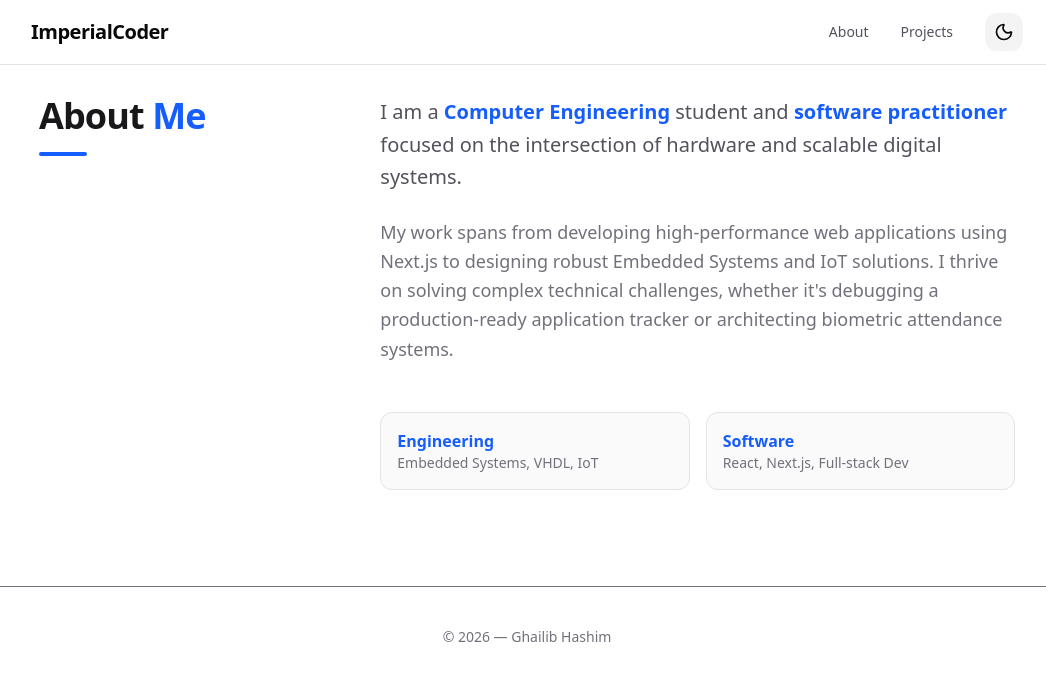
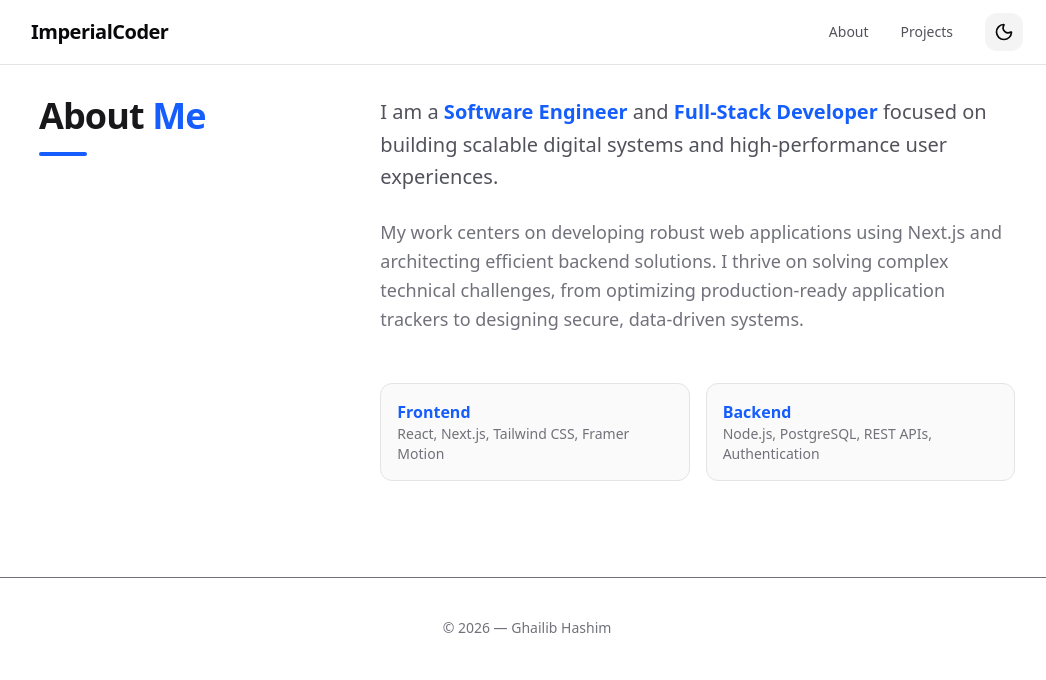
Before and after one commit to HashimGhalib/imperialCoderPortfolio, a Next.js app: page /about in a window 1280 px wide. Shown: the top 680 px of the page, without its empty margins (113-1159 px from the left). Built offline with nearby package versions, Linux system fonts and the light colour scheme.

Commit message:
about me remodified again

```diff
--- a/app/about/page.tsx
+++ b/app/about/page.tsx
@@ -42,22 +42,25 @@ export default function About() {
                         className="md:col-span-8 space-y-6"
                     >
                         <p className="text-xl leading-relaxed text-zinc-600 dark:text-zinc-400">
-                            I am a <span className="font-bold text-blue-600">Computer Engineering</span> student and <span className="font-bold text-blue-600">software practitioner</span> focused on the intersection of hardware and scalable digital systems.
+                            I am a <span className="font-bold text-blue-600">Software Engineer</span> and <span className="font-bold text-blue-600">Full-Stack Developer</span> focused on building scalable digital systems and high-performance user experiences.
                         </p>
 
                         <p className="text-lg leading-relaxed text-zinc-500 dark:text-zinc-400">
-                            My work spans from developing high-performance web applications using Next.js to designing robust Embedded Systems and IoT solutions. I thrive on solving complex technical challenges, whether it's debugging a production-ready application tracker or architecting biometric attendance systems.
+                            My work centers on developing robust web applications using Next.js and architecting efficient backend solutions. I thrive on solving complex technical challenges, from optimizing production-ready application trackers to designing secure, data-driven systems.
                         </p>
 
                         {/* Quick Skills/Stats Grid */}
                         <div className="grid grid-cols-2 gap-4 pt-6">
+                            {/* Frontend Card */}
                             <div className="p-4 rounded-xl bg-zinc-50 dark:bg-zinc-900 border border-zinc-200 dark:border-zinc-800">
-                                <h4 className="font-bold text-blue-600">Engineering</h4>
-                                <p className="text-sm text-zinc-500">Embedded Systems, VHDL, IoT</p>
+                                <h4 className="font-bold text-blue-600">Frontend</h4>
+                                <p className="text-sm text-zinc-500">React, Next.js, Tailwind CSS, Framer Motion</p>
                             </div>
+
+                            {/* Backend Card */}
                             <div className="p-4 rounded-xl bg-zinc-50 dark:bg-zinc-900 border border-zinc-200 dark:border-zinc-800">
-                                <h4 className="font-bold text-blue-600">Software</h4>
-                                <p className="text-sm text-zinc-500">React, Next.js, Full-stack Dev</p>
+                                <h4 className="font-bold text-blue-600">Backend</h4>
+                                <p className="text-sm text-zinc-500">Node.js, PostgreSQL, REST APIs, Authentication</p>
                             </div>
                         </div>
                     </motion.div>
```
